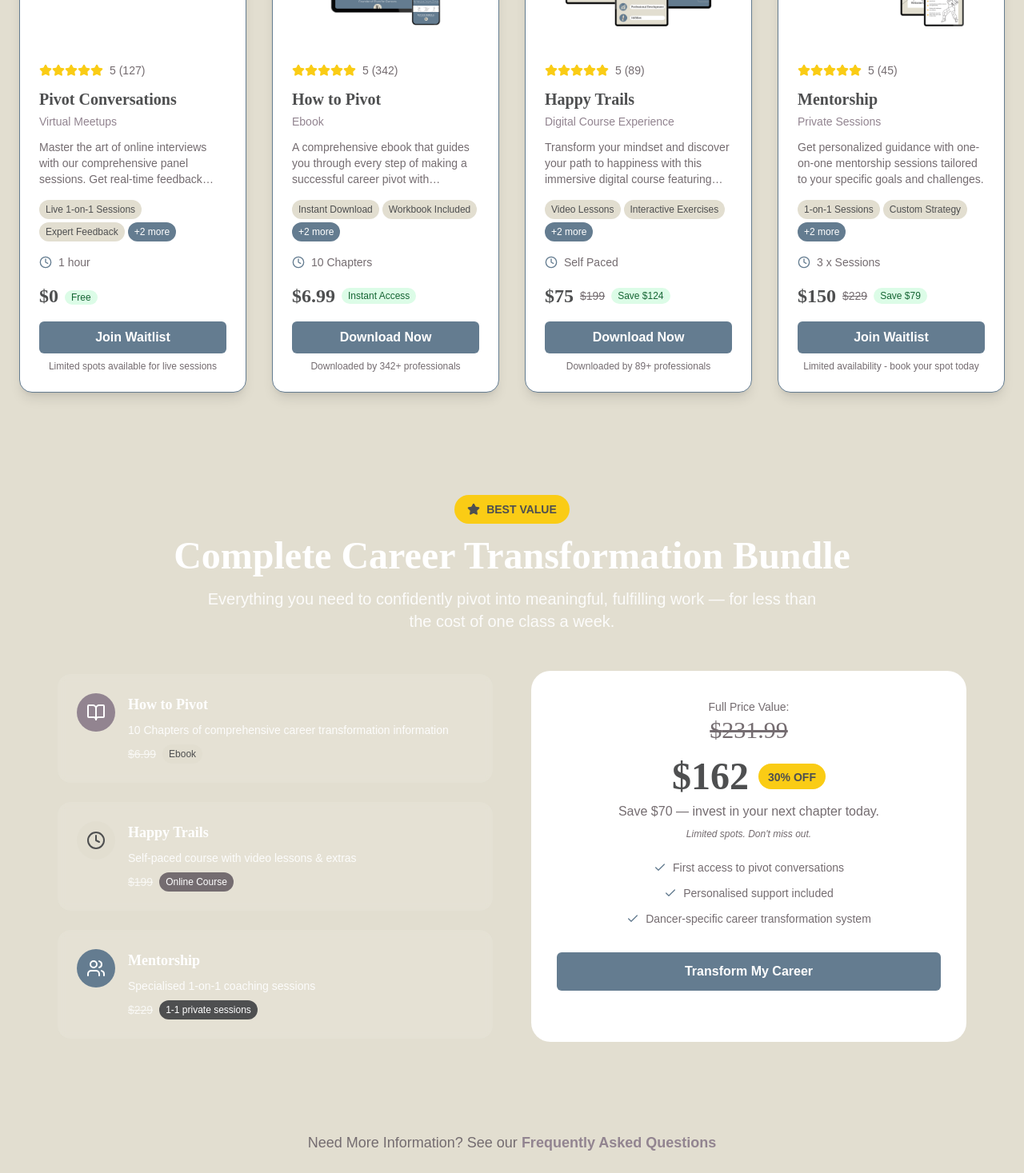
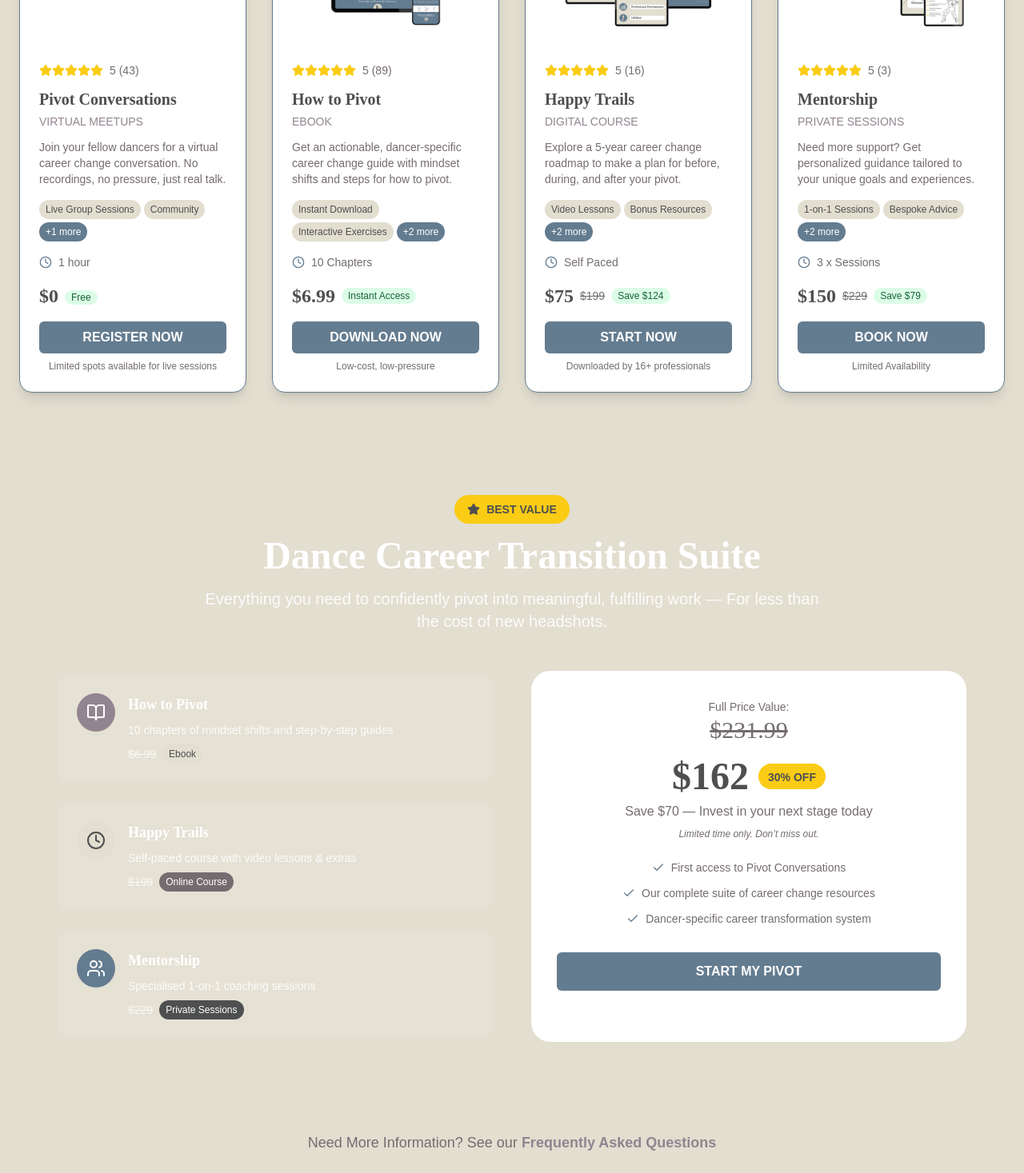
Before and after one commit to IsaacCavallaro/pivot-for-dancers, a React (Create React App) app: page / in a window 1280 px wide. Shown: the part 3022-4489 px from the top of the page at 80% size. Built offline with nearby package versions, Linux system fonts and the light colour scheme; no server answers; a web font is replaced by a local one.

Commit message:
Change from intial review from PM

```diff
--- a/src/components/Faq.tsx
+++ b/src/components/Faq.tsx
@@ -30,15 +30,14 @@ const FAQ: FC = () => {
             question: "What are Pivot Conversations?",
             answer: (
                 <>
-                    <p>Pivot Panels are panel-style interviews with professional dancers who have successfully changed careers.</p>
+                    <p>Pivot Conversations are free virtual meetups for dancers to have conversations about career change. </p>
                     <br></br>
                     <p>
-                        These valuable resources are available to help inspire you to take a leap of faith and
-                        may give you some ideas of how you may want to pivot your career.
+                        Connect with other dancers going through similar experiences and feel less alone on your career change journey.
                     </p>
                     <br></br>
-                    <a href="https://www.youtube.com/playlist?list=PLjTsov7LqGgI2Tc2tsi_aH-_ZF0MuFT6r" target="_blank" rel="noopener noreferrer" className="block w-full max-w-xs md:max-w-xs px-4 py-2 text-white bg-purple-gray rounded-md hover:bg-purple-gray opacity-80 hover:opacity-100 text-center">
-                        WATCH NOW
+                    <a href="https://stats.sender.net/forms/bmZM4r/view" target="_blank" rel="noopener noreferrer" className="block w-full max-w-xs md:max-w-xs px-4 py-2 text-white bg-purple-gray rounded-md hover:bg-purple-gray opacity-80 hover:opacity-100 text-center">
+                        SIGN UP
                     </a>
                 </>
             ),
--- a/src/components/Products.tsx
+++ b/src/components/Products.tsx
@@ -46,9 +46,9 @@ const products: Product[] = [
   {
     id: 1,
     name: "Pivot Conversations",
-    subtitle: "Virtual Meetups",
+    subtitle: "VIRTUAL MEETUPS",
     description:
-      "Master the art of online interviews with our comprehensive panel sessions. Get real-time feedback from industry experts.",
+      "Join your fellow dancers for a virtual career change conversation. No recordings, no pressure, just real talk.",
     price: 0,
     originalPrice: 0,
     url: pivotConverstationsUrl,
@@ -56,17 +56,17 @@ const products: Product[] = [
     category: "Interview Prep",
     duration: "1 hour",
     rating: 5.0,
-    reviews: 127,
-    features: ["Live 1-on-1 Sessions", "Expert Feedback", "Recording Included", "Follow-up Support"],
+    reviews: 43,
+    features: ["Live Group Sessions", "Community", "Follow-up Support"],
     icon: Video,
     gradient: "from-light-gray to-purple-gray",
   },
   {
     id: 2,
     name: "How to Pivot",
-    subtitle: "Ebook",
+    subtitle: "EBOOK",
     description:
-      "A comprehensive ebook that guides you through every step of making a successful career pivot with actionable strategies.",
+      "Get an actionable, dancer-specific career change guide with mindset shifts and steps for how to pivot. ",
     price: 6.99,
     originalPrice: 0,
     url: ebookPaymentUrl,
@@ -74,17 +74,17 @@ const products: Product[] = [
     category: "Digital Book",
     duration: "10 Chapters",
     rating: 5.0,
-    reviews: 342,
-    features: ["Instant Download", "Workbook Included", "Case Studies", "Lifetime Updates"],
+    reviews: 89,
+    features: ["Instant Download", "Interactive Exercises", "Case Studies", "Lifetime Updates"],
     icon: BookOpen,
     gradient: "from-purple-gray to-beige",
   },
   {
     id: 3,
     name: "Happy Trails",
-    subtitle: "Digital Course Experience",
+    subtitle: "DIGITAL COURSE",
     description:
-      "Transform your mindset and discover your path to happiness with this immersive digital course featuring video lessons and exercises.",
+      "Explore a 5-year career change roadmap to make a plan for before, during, and after your pivot.",
     price: 75,
     originalPrice: 199,
     url: coursePaymentUrl,
@@ -92,17 +92,17 @@ const products: Product[] = [
     category: "Online Course",
     duration: "Self Paced",
     rating: 5.0,
-    reviews: 89,
-    features: ["Video Lessons", "Interactive Exercises", "Community Access", "Certificate"],
+    reviews: 16,
+    features: ["Video Lessons", "Bonus Resources", "Community Access", "Certificate"],
     icon: Clock,
     gradient: "from-beige to-brown-gray",
   },
   {
     id: 4,
     name: "Mentorship",
-    subtitle: "Private Sessions",
+    subtitle: "PRIVATE SESSIONS",
     description:
-      "Get personalized guidance with one-on-one mentorship sessions tailored to your specific goals and challenges.",
+      "Need more support? Get personalized guidance tailored to your unique goals and experiences.",
     price: 150,
     originalPrice: 229,
     url: mentorshipBookingUrl,
@@ -110,8 +110,8 @@ const products: Product[] = [
     category: "Coaching",
     duration: "3 x Sessions",
     rating: 5.0,
-    reviews: 45,
-    features: ["1-on-1 Sessions", "Custom Strategy", "Email Support", "Progress Tracking"],
+    reviews: 3,
+    features: ["1-on-1 Sessions", "Bespoke Advice", "Email Support", "Progress Tracking"],
     icon: Users,
     gradient: "from-brown-gray to-dark-gray",
   },
@@ -315,10 +315,10 @@ const FeaturedProducts: React.FC = () => {
                         : "bg-light-gray hover:bg-purple-gray text-white"
                         }`}
                     >
-                      {product.id === 1 ? "Join Waitlist" :
-                        product.id === 2 ? "Download Now" :
-                          product.id === 3 ? "Download Now" :
-                            "Join Waitlist"}
+                      {product.id === 1 ? "REGISTER NOW" :
+                        product.id === 2 ? "DOWNLOAD NOW" :
+                          product.id === 3 ? "START NOW" :
+                            "BOOK NOW"}
                     </a>
                     {product.id === 1 && (
                       <p className="font-montserrat text-xs text-center text-brown-gray">
@@ -327,7 +327,7 @@ const FeaturedProducts: React.FC = () => {
                     )}
                     {product.id === 2 && (
                       <p className="font-montserrat text-xs text-center text-brown-gray">
-                        Downloaded by {product.reviews}+ professionals
+                        Low-cost, low-pressure
                       </p>
                     )}
                     {product.id === 3 && (
@@ -337,7 +337,7 @@ const FeaturedProducts: React.FC = () => {
                     )}
                     {product.id === 4 && (
                       <p className="font-montserrat text-xs text-center text-brown-gray">
-                        Limited availability - book your spot today
+                        Limited Availability
                       </p>
                     )}
                   </div>
@@ -359,10 +359,10 @@ const FeaturedProducts: React.FC = () => {
                   BEST VALUE
                 </div>
                 <h2 className="font-merriweather text-4xl md:text-5xl font-bold mb-4">
-                  Complete Career Transformation Bundle
+                  Dance Career Transition Suite
                 </h2>
                 <p className="font-montserrat text-xl opacity-90 max-w-3xl mx-auto">
-                  Everything you need to confidently pivot into meaningful, fulfilling work — for less than the cost of one class a week.
+                  Everything you need to confidently pivot into meaningful, fulfilling work — For less than the cost of new headshots.
                 </p>
               </div>
 
@@ -383,7 +383,7 @@ const FeaturedProducts: React.FC = () => {
                           <div>
                             <h4 className="font-merriweather text-lg font-bold mb-2">{product.name}</h4>
                             <p className="font-montserrat text-sm opacity-90 mb-2">
-                              {product.id === 2 ? "10 Chapters of comprehensive career transformation information" :
+                              {product.id === 2 ? "10 chapters of mindset shifts and step-by-step guides" :
                                 product.id === 3 ? "Self-paced course with video lessons & extras" :
                                   "Specialised 1-on-1 coaching sessions"}
                             </p>
@@ -397,7 +397,7 @@ const FeaturedProducts: React.FC = () => {
                                 }`}>
                                 {product.id === 2 ? 'Ebook' :
                                   product.id === 3 ? 'Online Course' :
-                                    '1-1 private sessions'}
+                                    'Private Sessions'}
                               </span>
                             </div>
                           </div>
@@ -427,21 +427,21 @@ const FeaturedProducts: React.FC = () => {
                         </div>
                       </div>
                       <p className="font-montserrat text-brown-gray">
-                        Save ${Math.round(discountAmount)} — invest in your next chapter today.
+                        Save ${Math.round(discountAmount)} — Invest in your next stage today
                       </p>
                       <p className="font-montserrat text-xs text-brown-gray mt-2 italic">
-                        Limited spots. Don't miss out.
+                        Limited time only. Don’t miss out.
                       </p>
                     </div>
 
                     <div className="space-y-3 mb-8">
                       <div className="flex items-center justify-center gap-2 text-sm">
                         <Check className="w-4 h-4 text-light-gray" />
-                        <span className="font-montserrat text-brown-gray">First access to pivot conversations</span>
+                        <span className="font-montserrat text-brown-gray">First access to Pivot Conversations</span>
                       </div>
                       <div className="flex items-center justify-center gap-2 text-sm">
                         <Check className="w-4 h-4 text-light-gray" />
-                        <span className="font-montserrat text-brown-gray">Personalised support included</span>
+                        <span className="font-montserrat text-brown-gray">Our complete suite of career change resources</span>
                       </div>
                       <div className="flex items-center justify-center gap-2 text-sm">
                         <Check className="w-4 h-4 text-light-gray" />
@@ -453,7 +453,7 @@ const FeaturedProducts: React.FC = () => {
                       href={bundlePaymentUrl}
                       className="block w-full py-3 px-4 text-center font-montserrat font-semibold rounded-md transition-all duration-300 bg-light-gray hover:bg-purple-gray hover:transform hover:scale-105 text-white"
                     >
-                      Transform My Career
+                      START MY PIVOT
                     </a>
                   </div>
                 </div>
--- a/src/components/Timeline.tsx
+++ b/src/components/Timeline.tsx
@@ -33,7 +33,7 @@ const Timeline: React.FC = () => {
 
     const theUnkoownTxt = `You take a step back and reassess your goals and what you want for the future.
         Maybe you start to explore different career options, find ways to balance your life and finances,
-        and look for new ways to reignite your passion. This is the stage where you rethink and pivot, seeking a new direction.`;
+        and look for new ways to reignite your passion. This is the stage where you rethink and start to pivot, seeking a new direction`;
 
     const stages = [
         {
@@ -103,10 +103,10 @@ const Timeline: React.FC = () => {
                             <FaMusic className="mr-2" /> Dancer's Journey
                         </div>
                     </div>
-                    <h1 className="text-4xl md:text-5xl font-merriweather font-bold text-[#647C90] mb-4">
+                    <h1 className="text-4xl md:text-5xl font-merriweather font-bold text-black mb-4">
                         Does this sound familiar?
                     </h1>
-                    <p className="text-lg font-montserrat text-[#928490] max-w-2xl mx-auto">
+                    <p className="text-lg font-montserrat text-black max-w-2xl mx-auto">
                         The journey of a professional dancer - a story told in four chapters
                     </p>
                 </div>
@@ -141,11 +141,11 @@ const Timeline: React.FC = () => {
                                                 <h3 className={`font-merriweather font-bold text-lg transition-colors duration-300 ${activeStage === stage.id ? 'text-[#647C90]' : 'text-[#928490] group-hover:text-[#647C90]'}`}>
                                                     {stage.title}
                                                 </h3>
-                                                <div className="ml-2 opacity-70">
+                                                {/* <div className="ml-2 opacity-70">
                                                     {React.cloneElement(stage.icon, {
                                                         className: `text-lg ${activeStage === stage.id ? stage.textColor : 'text-[#928490]'}`,
                                                     })}
-                                                </div>
+                                                </div> */}
                                             </div>
                                             <div className={`h-1 mt-2 transition-all duration-300 ${activeStage === stage.id ? `${stage.bgColor} w-16` : 'bg-[#928490] w-8 opacity-50'}`}></div>
                                         </div>
```
